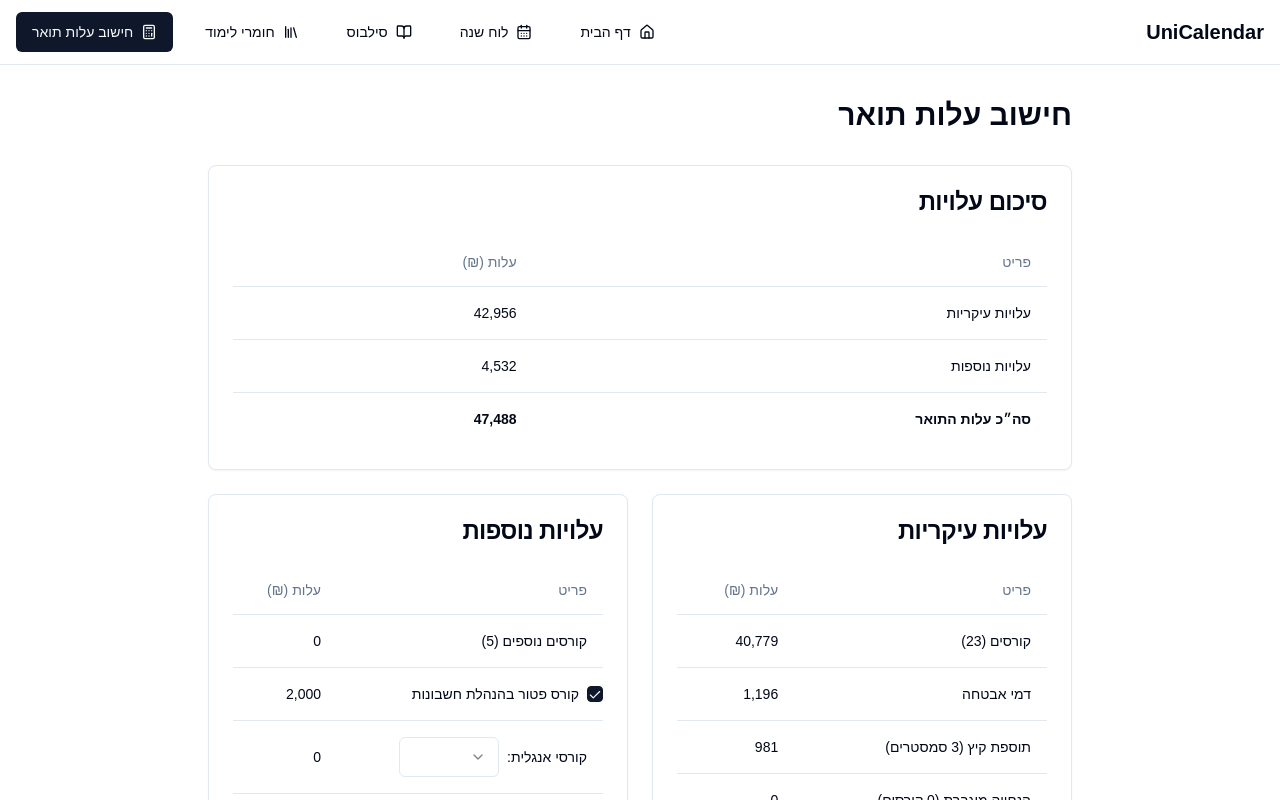
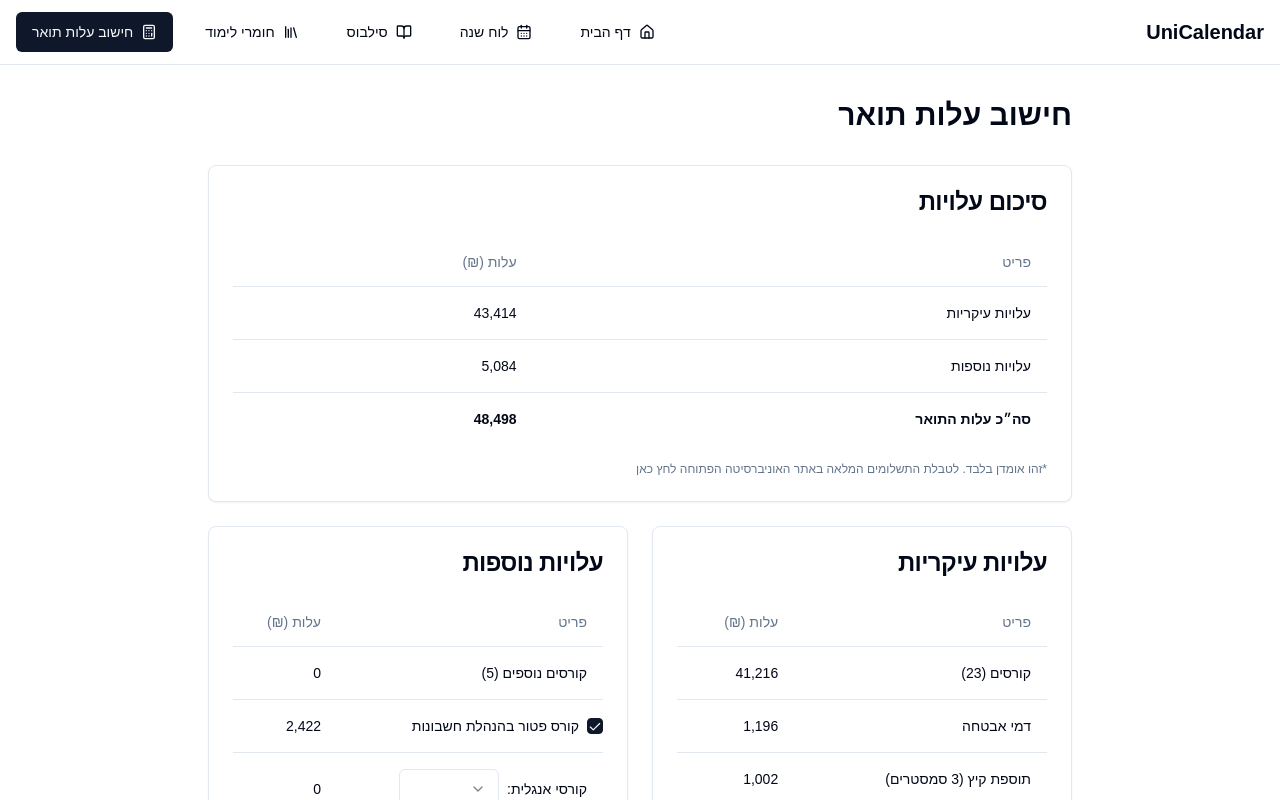
Before and after one commit to dalmog123/Uni_Calendar, a Next.js app: page /calculator in a window 1280 px wide. Shown: the top 800 px of the page. Built offline with nearby package versions, Linux system fonts and the light colour scheme.

Commit message:
numbers changed in calculation

```diff
--- a/src/app/calculator/page.tsx
+++ b/src/app/calculator/page.tsx
@@ -10,14 +10,14 @@ import { Accordion, AccordionContent, AccordionItem, AccordionTrigger } from '@/
 import { syllabusData } from '../syllabus/data'
 
 const COSTS = {
-  coursePrice: 1773,
-  extraGuidance: 343,
-  summerSemester: 327,
+  coursePrice: 1792,
+  extraGuidance: 349,
+  summerSemester: 334,
   security: 52,
   additionalCoursesCount: 5,
-  englishCourse: 2000,
-  accountingExemption: 2000,
-  registration: 777,
+  englishCourse: 2422,
+  accountingExemption: 2422,
+  registration: 877,
   studentOrg: 10,
 }
 
@@ -113,6 +113,16 @@ export default function Calculator() {
                 <SummaryRow label="סה״כ עלות התואר" value={totalCost} isTotal />
               </TableBody>
             </Table>
+            <div className="text-xs text-muted-foreground mt-4 text-right">
+              <a
+                href="https://www.openu.ac.il/registration/payments/tables/pages/default.aspx"
+                target="_blank"
+                rel="noopener noreferrer"
+                className="hover:underline"
+              >
+                *זהו אומדן בלבד. לטבלת התשלומים המלאה באתר האוניברסיטה הפתוחה לחץ כאן
+              </a>
+            </div>
           </CardContent>
         </Card>
 
```
